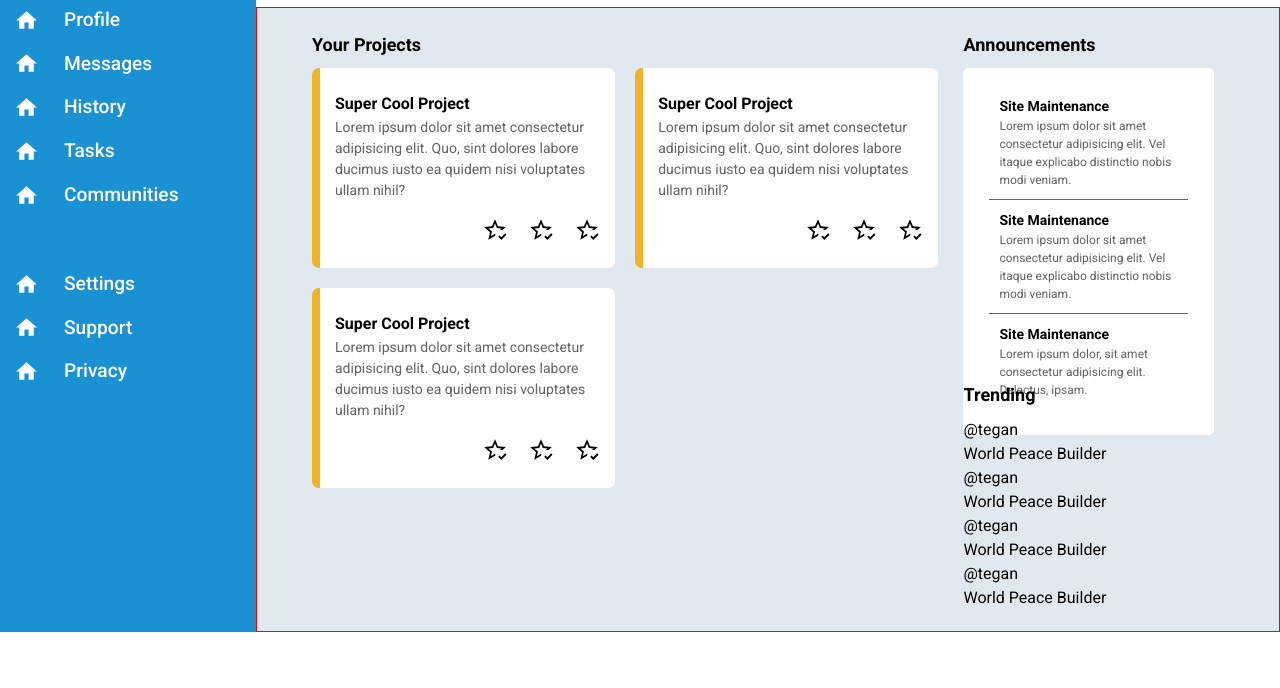
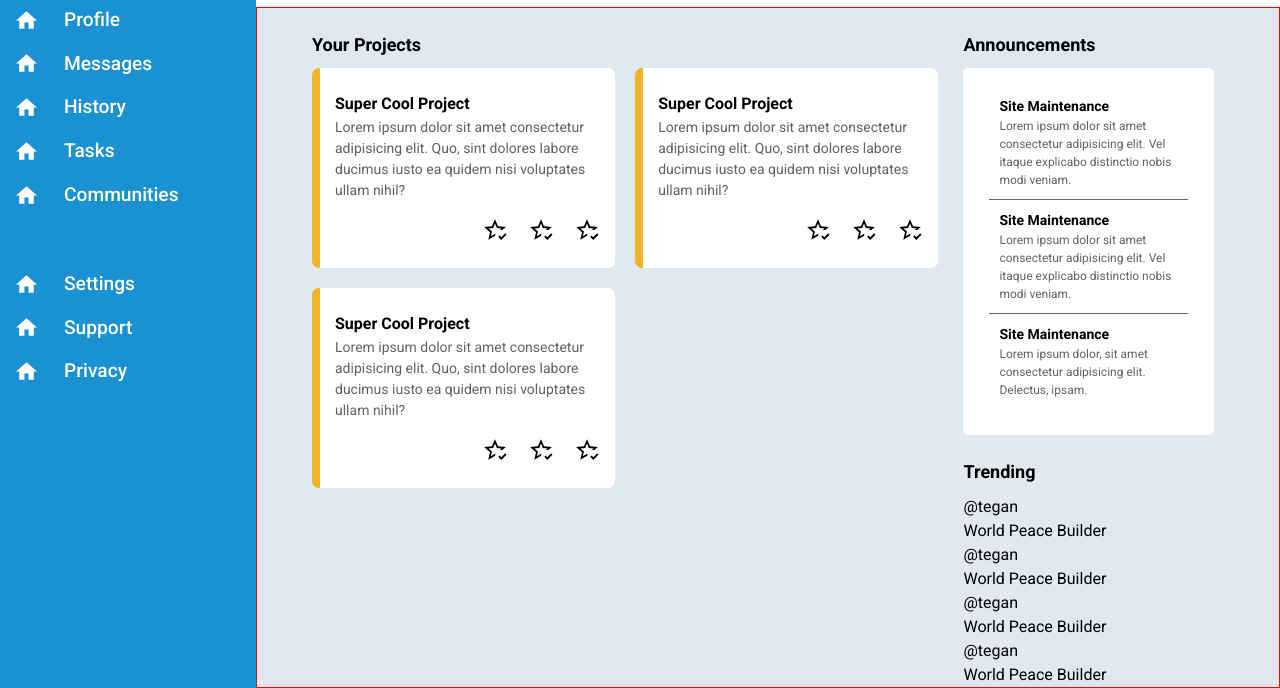
Before and after one commit to TheFutaBandit/adminDashboard_odin, a plain HTML site: page index.html in a window 1280 px wide. Shown: the part 168-856 px from the top of the page. Before the commit the page ends 800 px from the top, so only its background shows below. Drawn offline with Linux system fonts and the light colour scheme.

Commit message:
Found a workaround for the bug
-found a workaround by making it grow with the content.
-bug not fixed, text overflow not achieved yet

```diff
--- a/styles.css
+++ b/styles.css
@@ -371,7 +371,7 @@
     grid-area: 1 / 3 / 2 / 4;
 
     display: grid;
-    grid-template-rows: 350px 1fr;
+    grid-template-rows: auto 1fr;
     /* row-gap: 20px; */
   }
 
@@ -381,7 +381,6 @@
     display: grid;
     grid-template-rows: 50px 1fr;
     row-gap: 10px;
-
 
   }
 
@@ -395,6 +394,8 @@
     grid-template-rows: max-content;
 
     border-radius: 5px;
+
+    max-height: inherit;
 
     /* border-bottom: 1px solid black; */
   }
```
Also changed, not shown: index.html (+1 -0 lines).
